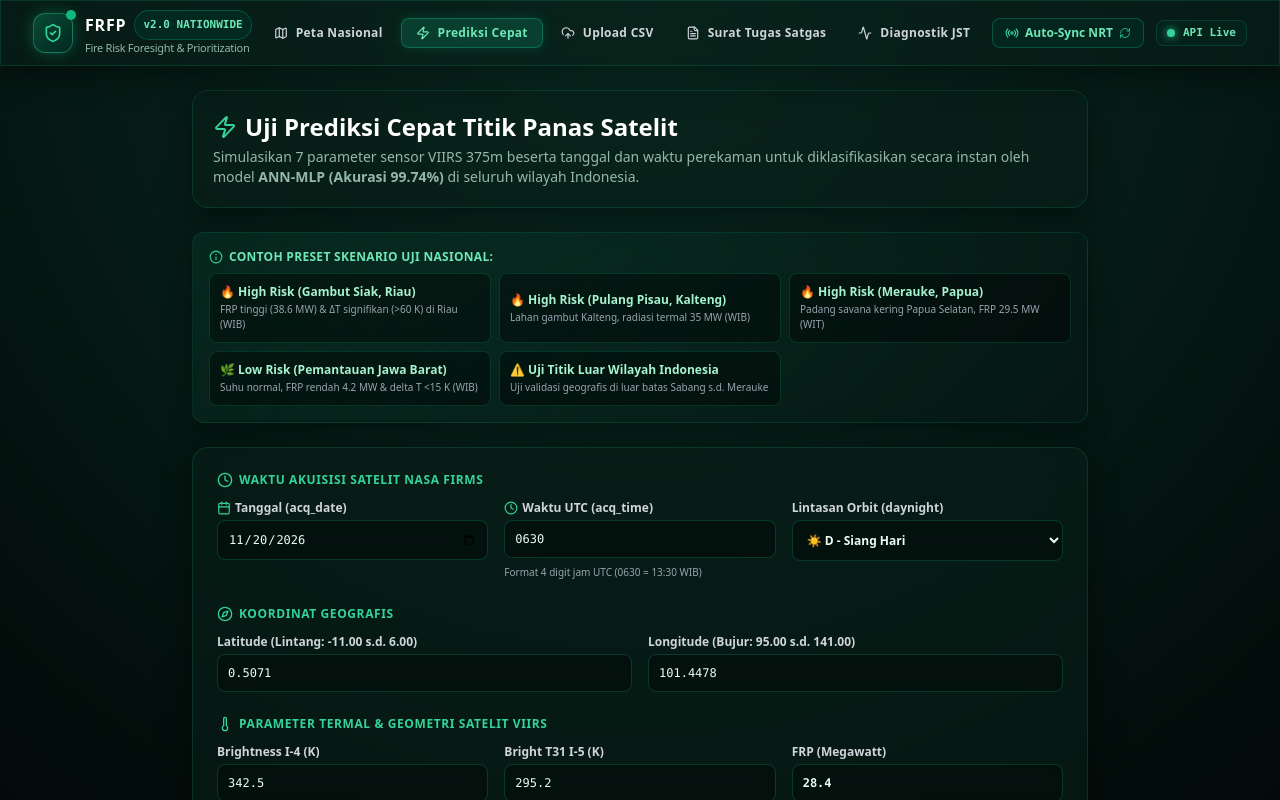
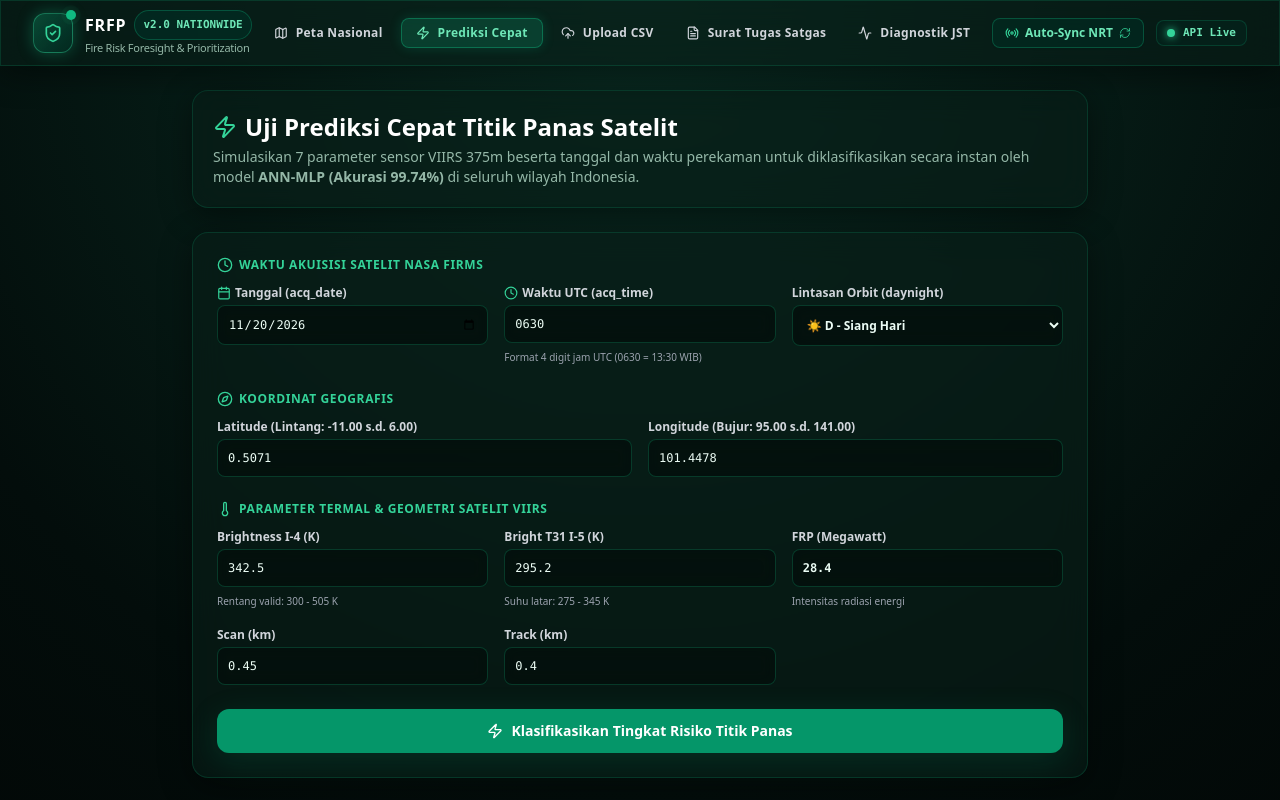
Before and after one commit to firson-creative/frfp-firedetection, a Next.js app in the folder frontend/: page /predict in a window 1280 px wide. Shown: the top 800 px of the page. Built offline with nearby package versions, Linux system fonts and the light colour scheme; no server answers.

Commit message:
feat: remove sample preset scenarios from predict page

```diff
--- a/frontend/app/predict/page.tsx
+++ b/frontend/app/predict/page.tsx
@@ -7,7 +7,6 @@ import {
   Zap,
   AlertTriangle,
   CheckCircle,
-  Info,
   MapPin,
   Thermometer,
   ShieldAlert,
@@ -36,89 +35,6 @@ export default function PredictPage() {
   const [result, setResult] = useState<any>(null);
   const [error, setError] = useState<string | null>(null);
 
-  const presets = [
-    {
-      name: "🔥 High Risk (Gambut Siak, Riau)",
-      desc: "FRP tinggi (38.6 MW) & ΔT signifikan (>60 K) di Riau (WIB)",
-      data: {
-        latitude: 0.6542,
-        longitude: 101.8921,
-        brightness: 355.2,
-        scan: 0.42,
-        track: 0.38,
-        frp: 38.6,
-        bright_t31: 292.4,
-        acq_date: "2026-11-20",
-        acq_time: "0630",
-        daynight: "D",
-      },
-    },
-    {
-      name: "🔥 High Risk (Pulang Pisau, Kalteng)",
-      desc: "Lahan gambut Kalteng, radiasi termal 35 MW (WIB)",
-      data: {
-        latitude: -2.2154,
-        longitude: 113.8245,
-        brightness: 352.0,
-        scan: 0.44,
-        track: 0.4,
-        frp: 35.8,
-        bright_t31: 293.4,
-        acq_date: "2026-11-20",
-        acq_time: "0545",
-        daynight: "D",
-      },
-    },
-    {
-      name: "🔥 High Risk (Merauke, Papua)",
-      desc: "Padang savana kering Papua Selatan, FRP 29.5 MW (WIT)",
-      data: {
-        latitude: -7.5021,
-        longitude: 140.4012,
-        brightness: 349.2,
-        scan: 0.46,
-        track: 0.41,
-        frp: 29.5,
-        bright_t31: 294.0,
-        acq_date: "2026-11-20",
-        acq_time: "0415",
-        daynight: "D",
-      },
-    },
-    {
-      name: "🌿 Low Risk (Pemantauan Jawa Barat)",
-      desc: "Suhu normal, FRP rendah 4.2 MW & delta T <15 K (WIB)",
-      data: {
-        latitude: -6.9175,
-        longitude: 107.6191,
-        brightness: 310.5,
-        scan: 0.38,
-        track: 0.36,
-        frp: 4.2,
-        bright_t31: 298.0,
-        acq_date: "2026-11-20",
-        acq_time: "1410",
-        daynight: "N",
-      },
-    },
-    {
-      name: "⚠️ Uji Titik Luar Wilayah Indonesia",
-      desc: "Uji validasi geografis di luar batas Sabang s.d. Merauke",
-      data: {
-        latitude: -15.5,
-        longitude: 130.0,
-        brightness: 345.0,
-        scan: 0.45,
-        track: 0.4,
-        frp: 30.0,
-        bright_t31: 295.0,
-        acq_date: "2026-11-20",
-        acq_time: "0600",
-        daynight: "D",
-      },
-    },
-  ];
-
   const handleChange = (e: React.ChangeEvent<HTMLInputElement | HTMLSelectElement>) => {
     const { name, value } = e.target;
     if (name === "acq_date" || name === "acq_time" || name === "daynight") {
@@ -132,12 +48,6 @@ export default function PredictPage() {
         [name]: parseFloat(value) || 0,
       }));
     }
-  };
-
-  const handlePreset = (presetData: any) => {
-    setFormData(presetData);
-    setResult(null);
-    setError(null);
   };
 
   const handleSubmit = async (e: React.FormEvent) => {
@@ -170,26 +80,6 @@ export default function PredictPage() {
           Simulasikan 7 parameter sensor VIIRS 375m beserta tanggal dan waktu perekaman untuk diklasifikasikan
           secara instan oleh model <strong>ANN-MLP (Akurasi 99.74%)</strong> di seluruh wilayah Indonesia.
         </p>
-      </div>
-
-      {/* Preset Buttons */}
-      <div className="liquid-glass-card p-4 rounded-xl space-y-2">
-        <div className="text-xs font-semibold text-emerald-300 uppercase tracking-wide flex items-center gap-1.5">
-          <Info className="w-3.5 h-3.5 text-emerald-400" /> Contoh Preset Skenario Uji Nasional:
-        </div>
-        <div className="grid grid-cols-1 sm:grid-cols-2 lg:grid-cols-3 gap-2">
-          {presets.map((p, idx) => (
-            <button
-              key={idx}
-              type="button"
-              onClick={() => handlePreset(p.data)}
-              className="text-left p-2.5 rounded-lg bg-black/40 hover:bg-emerald-950/60 border border-emerald-500/20 hover:border-emerald-400/50 transition group"
-            >
-              <div className="text-xs font-bold text-emerald-200 group-hover:text-emerald-300">{p.name}</div>
-              <div className="text-[10px] text-gray-400 mt-0.5">{p.desc}</div>
-            </button>
-          ))}
-        </div>
       </div>
 
       {/* Form Input Grid */}
```
